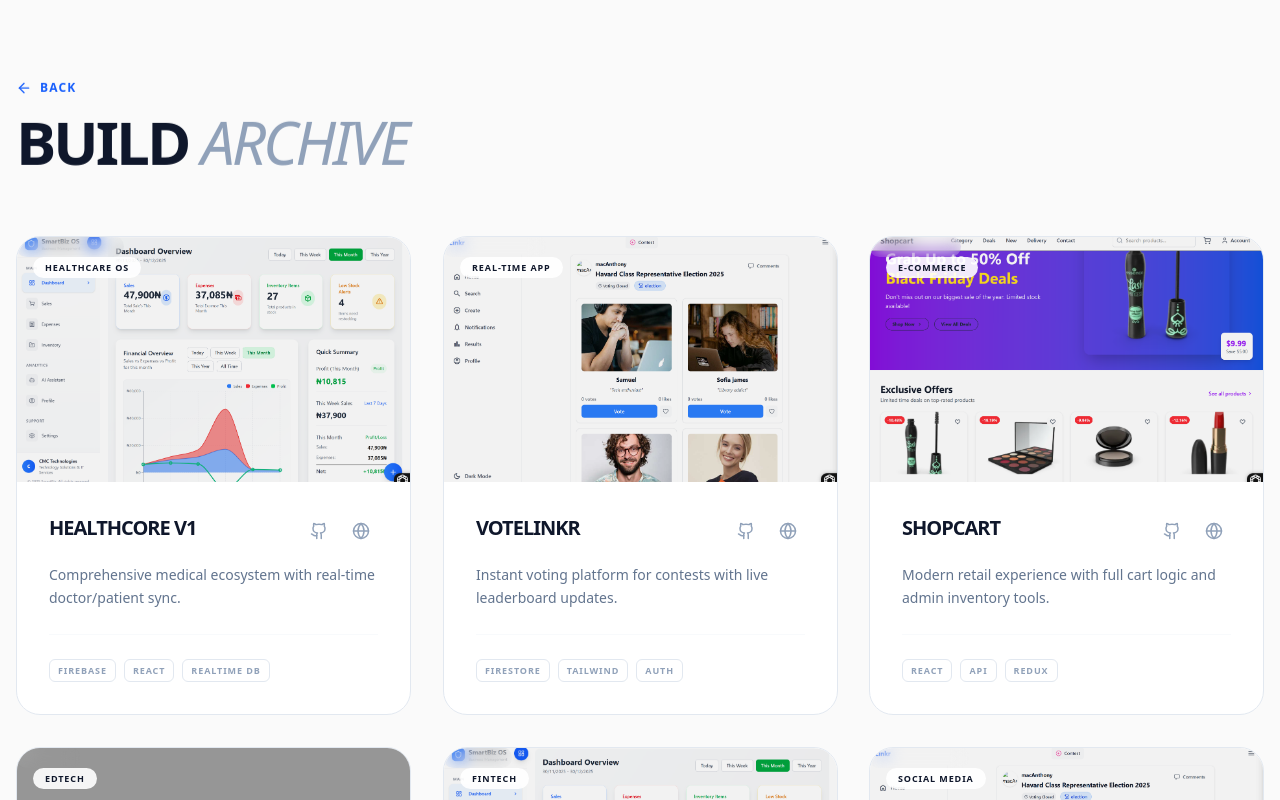
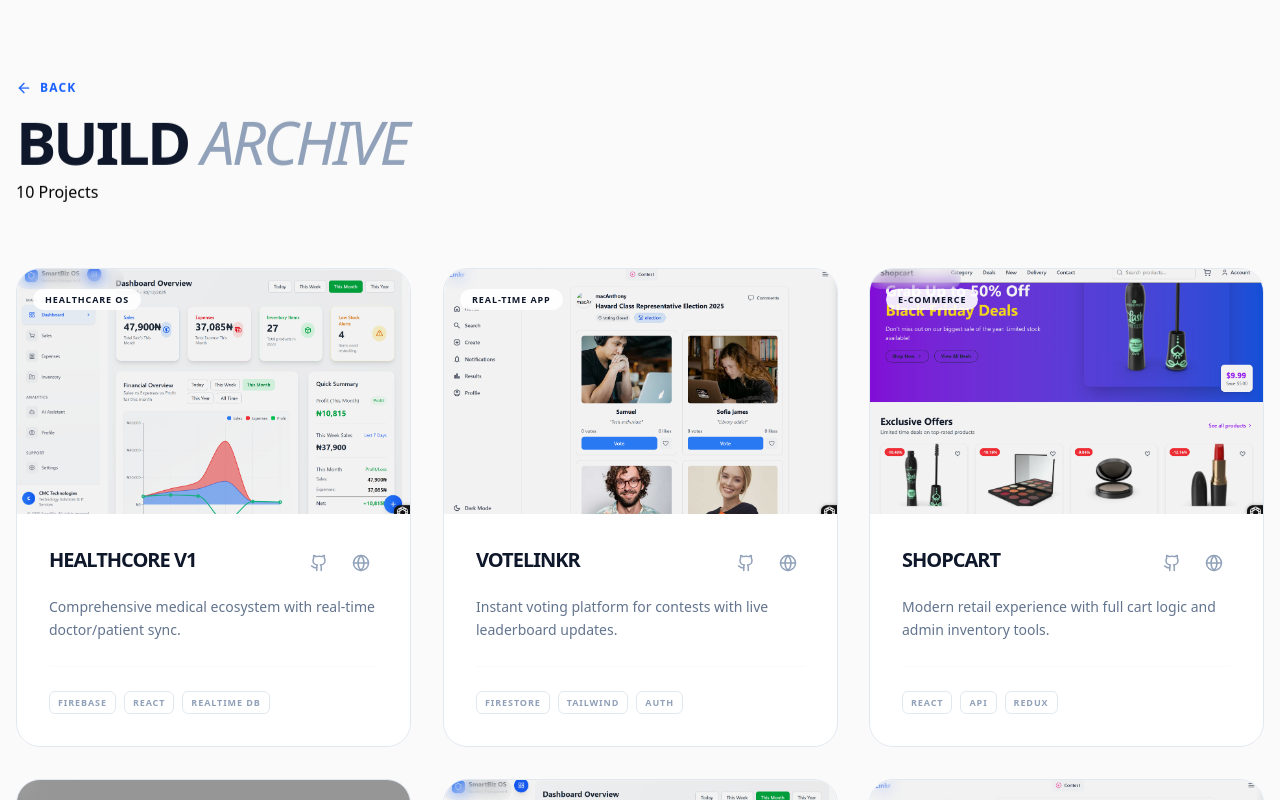
Before and after one commit to mac-101/My-Portfolio, a React (Vite) app: page /projects in a window 1280 px wide. Shown: the top 800 px of the page. Built offline with nearby package versions, Linux system fonts and the light colour scheme; grey boxes are pictures that could not be loaded.

Commit message:
add means so to tal list of projects can be showned at the top pf the project list

```diff
--- a/src/pages/projects.jsx
+++ b/src/pages/projects.jsx
@@ -46,6 +46,7 @@ export default function ProjectLibrary() {
           <h2 className="text-4xl md:text-6xl font-black text-slate-900 tracking-tighter uppercase">
             Build <span className="text-slate-400 font-medium italic">Archive</span>
           </h2>
+          <p className='pt-2'>{projects.length} Projects </p>
         </div>
 
         {/* Project Grid */}
```
